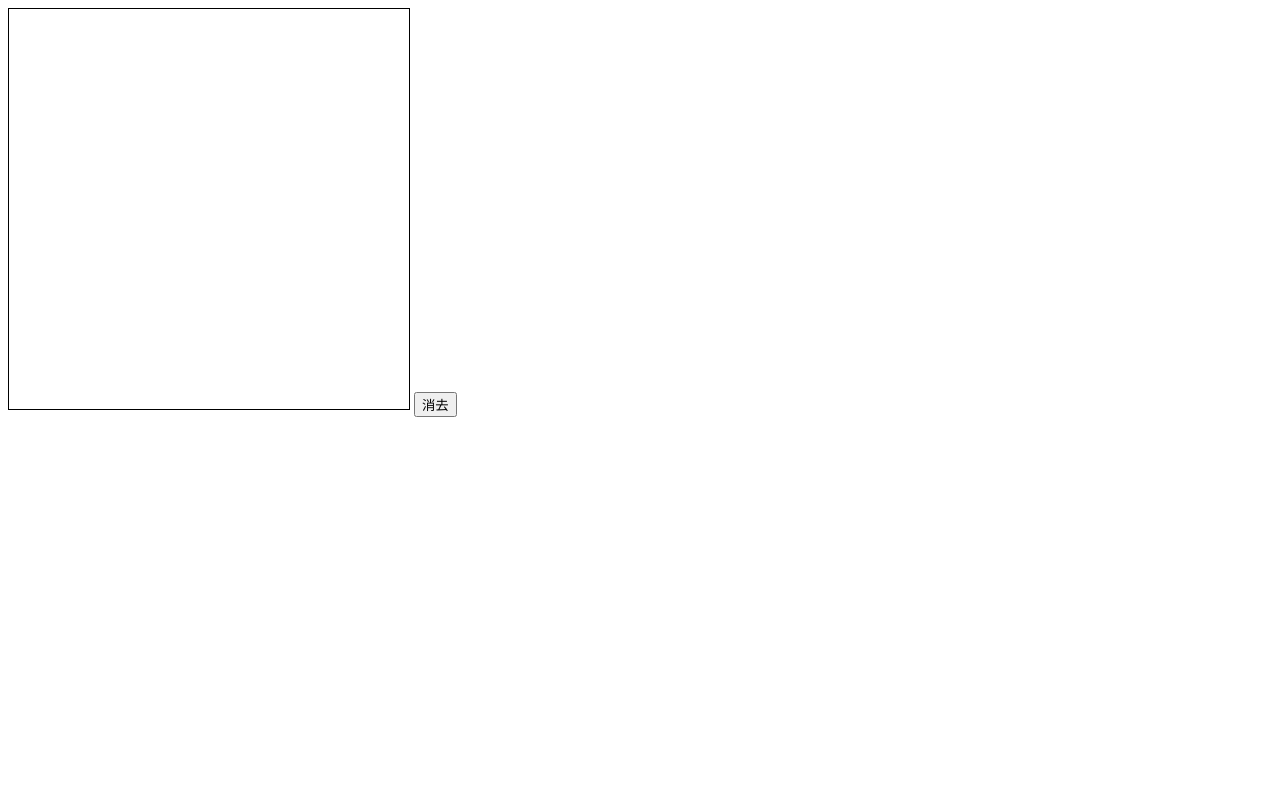
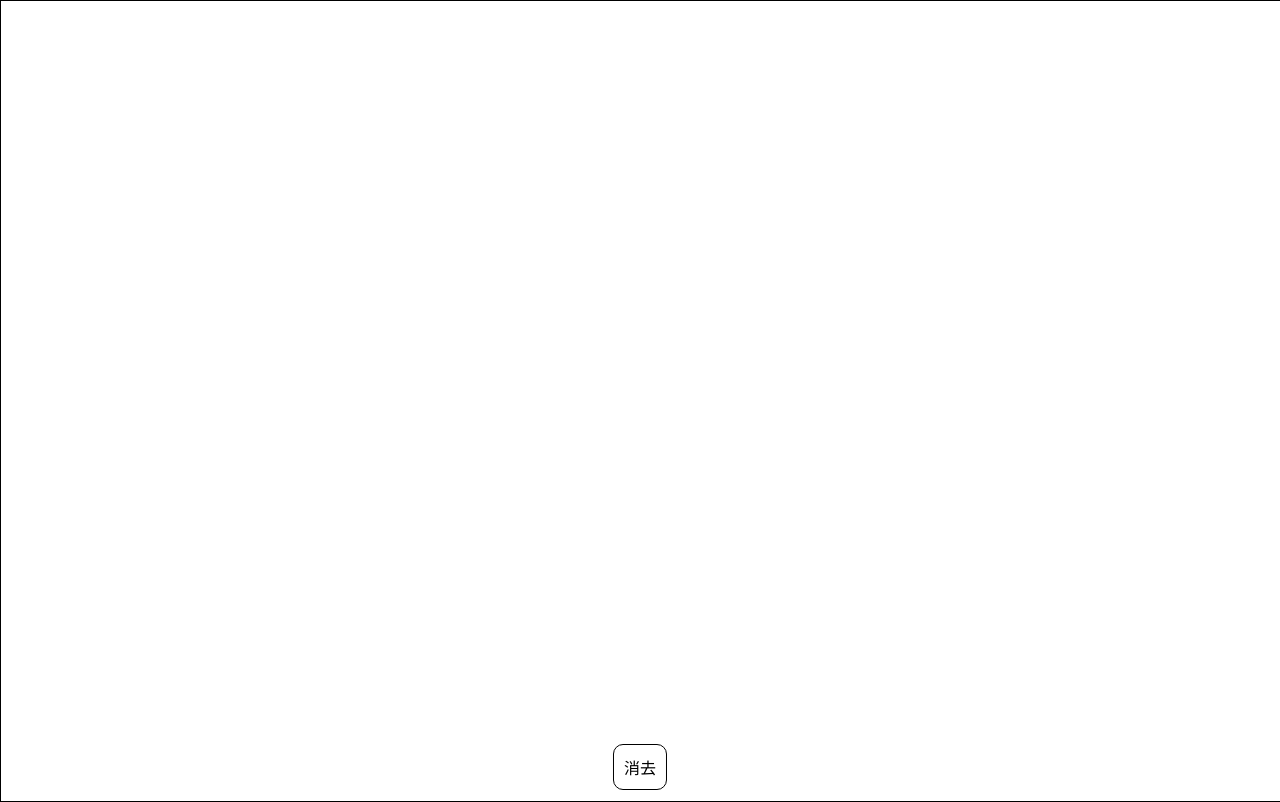
Before and after one commit to RikutoKida/20-_rule, a plain HTML site: page index.html in a window 1280 px wide. Drawn offline with Linux system fonts and the light colour scheme.

Commit message:
Update index.html

```diff
--- a/index.html
+++ b/index.html
@@ -3,39 +3,68 @@
   <head>
     <meta charset="UTF-8">
     <title>お絵描きボード</title>
+    <meta name="viewport" content="width=device-width, initial-scale=1">
     <style>
+      body {
+        margin: 0;
+        padding: 0;
+        overflow: hidden;
+      }
       canvas {
+        position: absolute;
+        top: 0;
+        left: 0;
+        right: 0;
+        bottom: 0;
+        width: 100%;
+        height: 100%;
         border: 1px solid black;
+      }
+      button {
+        position: fixed;
+        bottom: 10px;
+        left: 50%;
+        transform: translateX(-50%);
+        padding: 10px;
+        font-size: 16px;
+        background-color: white;
+        border: 1px solid black;
+        border-radius: 10px;
       }
     </style>
   </head>
   <body>
-    <canvas id="canvas" width="400" height="400"></canvas>
+    <canvas id="canvas"></canvas>
     <button onclick="clearCanvas()">消去</button>
     <script>
       const canvas = document.getElementById('canvas');
       const context = canvas.getContext('2d');
       let isDrawing = false;
 
-      canvas.addEventListener('mousedown', start);
-      canvas.addEventListener('mousemove', draw);
-      canvas.addEventListener('mouseup', stop);
-      canvas.addEventListener('mouseout', stop);
+      canvas.addEventListener('touchstart', start);
+      canvas.addEventListener('touchmove', draw);
+      canvas.addEventListener('touchend', stop);
 
       function start(event) {
+        event.preventDefault();
         isDrawing = true;
-        draw(event);
+        const touch = event.touches[0];
+        draw(touch);
       }
 
       function draw(event) {
+        event.preventDefault();
         if (!isDrawing) return;
         context.lineWidth = 5;
         context.lineCap = 'round';
         context.strokeStyle = 'black';
-        context.lineTo(event.offsetX, event.offsetY);
+        const rect = canvas.getBoundingClientRect();
+        const x = event.clientX - rect.left;
+        const y = event.clientY - rect.top;
+        context.lineTo(x, y);
         context.stroke();
         context.beginPath();
-        context.moveTo(event.offsetX, event.offsetY);
+        context.moveTo(x, y);
       }
 
       function stop() {
```
